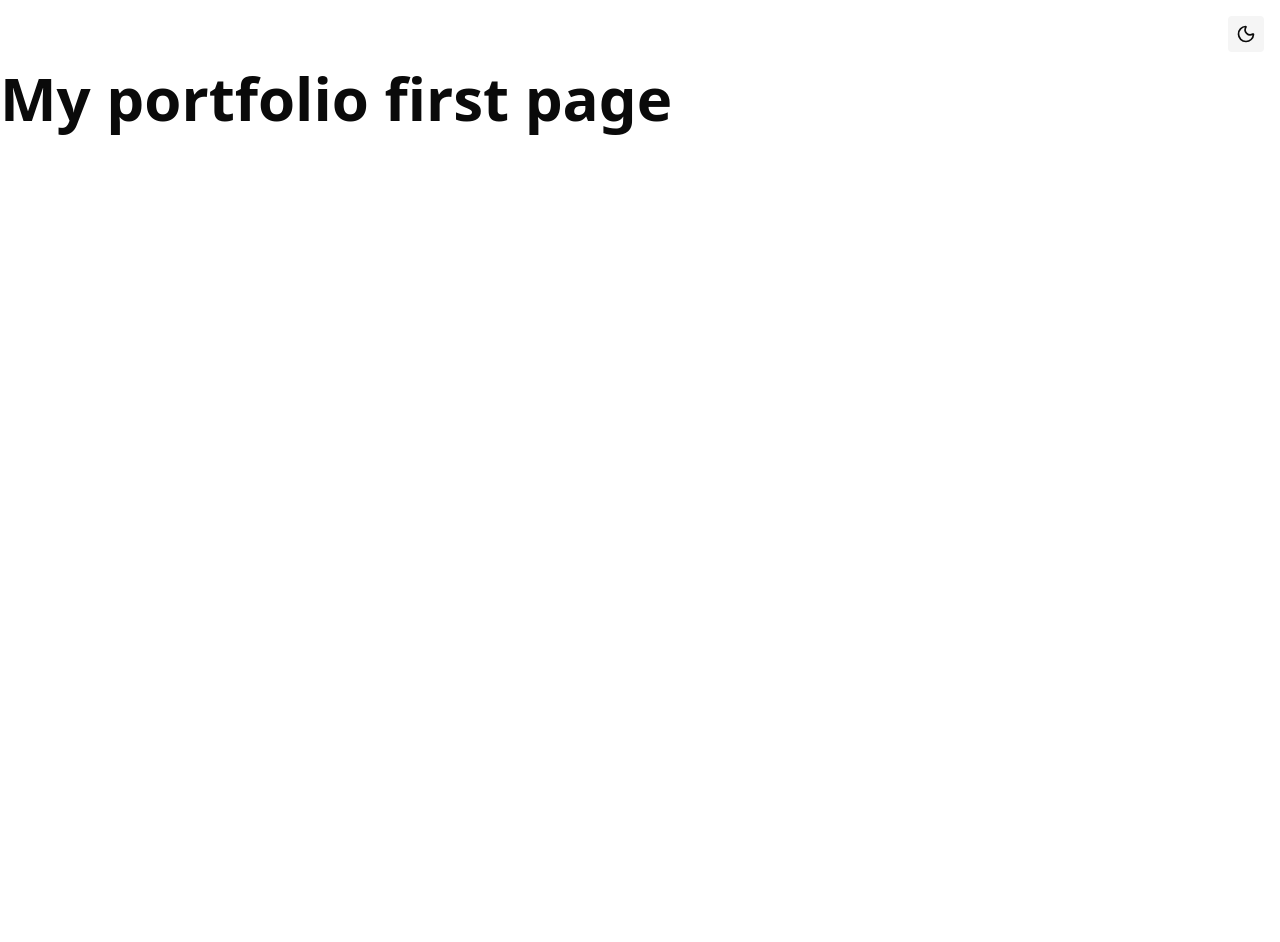
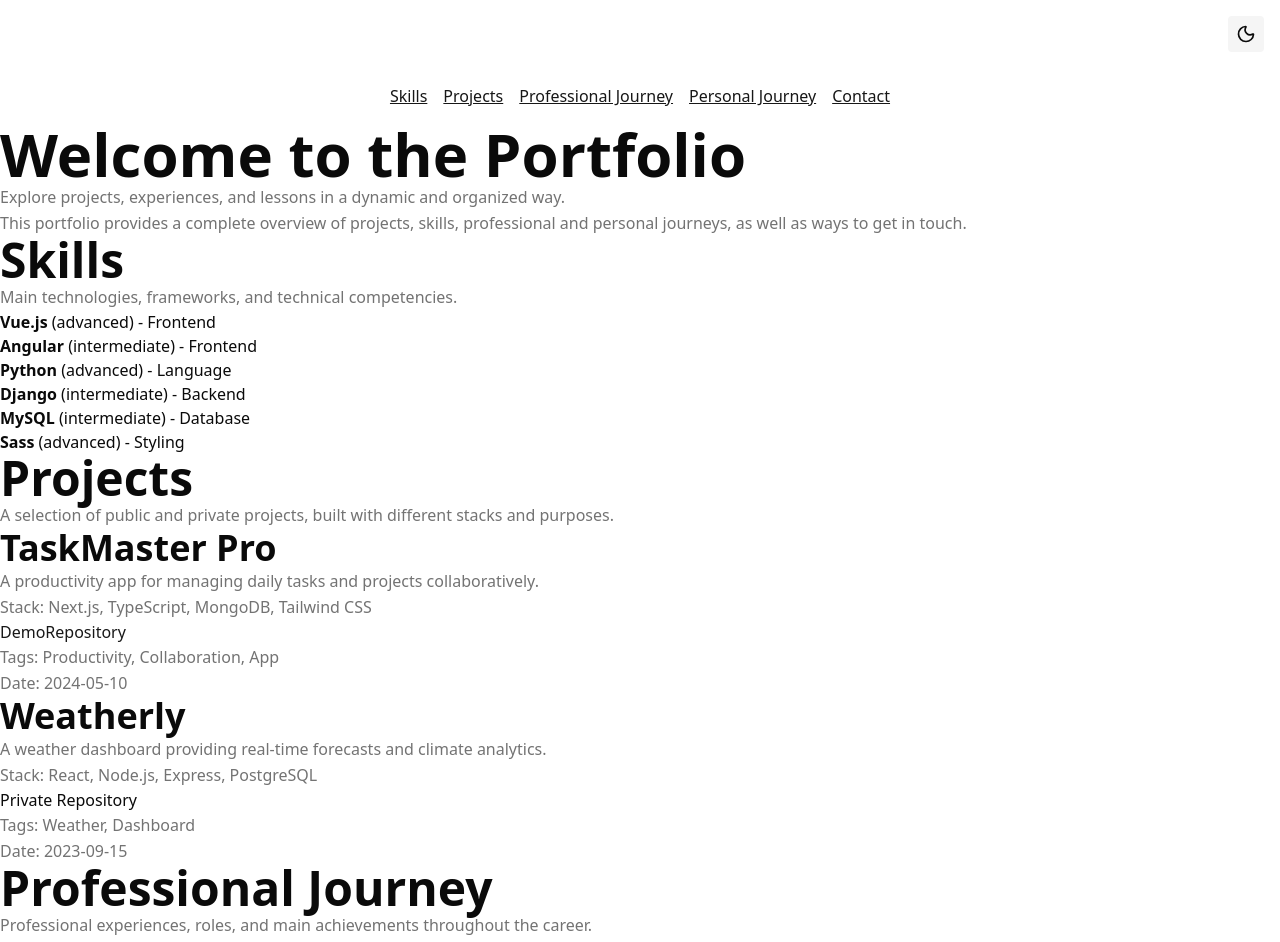
Before and after one commit to alisonbessa/my-portifolio, a Next.js app: page / in a window 1280 px wide. Shown: the top 942 px of the page. Before the commit the page ends 800 px from the top, so only its background shows below. Built offline with nearby package versions, Linux system fonts and the light colour scheme.

Commit message:
feat: implement main layout components and navigation for portfolio

```diff
--- /dev/null
+++ b/src/app/components/Footer.tsx
@@ -0,0 +1,25 @@
+import type { Social } from '../../../data/socials';
+
+type FooterProps = {
+  title: string;
+  subtitle: string;
+  socials: Social[];
+};
+
+export function Footer({ title, subtitle, socials }: FooterProps) {
+  return (
+    <footer>
+      <h2>{title}</h2>
+      <p>{subtitle}</p>
+      <ul>
+        {socials.map((social) => (
+          <li key={social.platform}>
+            <a href={social.url} target="_blank" rel="noopener noreferrer">
+              {social.icon ? <span>{social.icon}</span> : null} {social.platform}
+            </a>
+          </li>
+        ))}
+      </ul>
+    </footer>
+  );
+}
--- /dev/null
+++ b/src/app/components/Header.tsx
@@ -0,0 +1,23 @@
+const sections = [
+  { id: 'skills', label: 'Skills' },
+  { id: 'projects', label: 'Projects' },
+  { id: 'journey', label: 'Professional Journey' },
+  { id: 'personal-journey', label: 'Personal Journey' },
+  { id: 'contact', label: 'Contact' },
+];
+
+export function Header() {
+  return (
+    <nav style={{ display: 'flex', gap: '1rem', justifyContent: 'center', padding: '1rem' }}>
+      {sections.map((section) => (
+        <a
+          key={section.id}
+          href={`#${section.id}`}
+          style={{ textDecoration: 'underline', cursor: 'pointer' }}
+        >
+          {section.label}
+        </a>
+      ))}
+    </nav>
+  );
+}
--- /dev/null
+++ b/src/app/components/Hero.tsx
@@ -0,0 +1,15 @@
+type HeroProps = {
+  title: string;
+  subtitle: string;
+  description: string;
+};
+
+export function Hero({ title, subtitle, description }: HeroProps) {
+  return (
+    <section>
+      <h1>{title}</h1>
+      <p>{subtitle}</p>
+      <p>{description}</p>
+    </section>
+  );
+}
--- /dev/null
+++ b/src/app/components/Journey.tsx
@@ -0,0 +1,34 @@
+import type { JourneyEntry } from '../../../data/journey';
+
+type JourneyProps = {
+  title: string;
+  subtitle: string;
+  journey: JourneyEntry[];
+};
+
+export function Journey({ title, subtitle, journey }: JourneyProps) {
+  return (
+    <section>
+      <h2>{title}</h2>
+      <p>{subtitle}</p>
+      <ul>
+        {journey.map((entry) => (
+          <li key={entry.slug}>
+            <article>
+              <h3>
+                {entry.title} @ {entry.company}
+              </h3>
+              <p>{entry.period}</p>
+              <p>{entry.description}</p>
+              <ul>
+                {entry.highlights.map((h, i) => (
+                  <li key={i}>{h}</li>
+                ))}
+              </ul>
+            </article>
+          </li>
+        ))}
+      </ul>
+    </section>
+  );
+}
--- /dev/null
+++ b/src/app/components/PersonalJourney.tsx
@@ -0,0 +1,34 @@
+import type { PersonalEntry } from '../../../data/personalJourney';
+
+type PersonalJourneyProps = {
+  title: string;
+  subtitle: string;
+  personalJourney: PersonalEntry[];
+};
+
+export function PersonalJourney({ title, subtitle, personalJourney }: PersonalJourneyProps) {
+  return (
+    <section>
+      <h2>{title}</h2>
+      <p>{subtitle}</p>
+      <ul>
+        {personalJourney.map((entry) => (
+          <li key={entry.slug}>
+            <article>
+              <h3>{entry.title}</h3>
+              <p>{entry.date}</p>
+              {entry.image && <img src={entry.image} alt={entry.title} style={{ maxWidth: 200 }} />}
+              <p>{entry.description}</p>
+              <ul>
+                {entry.reflections.map((r, i) => (
+                  <li key={i}>{r}</li>
+                ))}
+              </ul>
+              <p>Tags: {entry.tags.join(', ')}</p>
+            </article>
+          </li>
+        ))}
+      </ul>
+    </section>
+  );
+}
--- /dev/null
+++ b/src/app/components/Projects.tsx
@@ -0,0 +1,40 @@
+import type { Project } from '../../../data/projects';
+
+type ProjectsProps = {
+  title: string;
+  subtitle: string;
+  projects: Project[];
+};
+
+export function Projects({ title, subtitle, projects }: ProjectsProps) {
+  return (
+    <section>
+      <h2>{title}</h2>
+      <p>{subtitle}</p>
+      <ul>
+        {projects.map((project) => (
+          <li key={project.slug}>
+            <article>
+              <h3>{project.title}</h3>
+              <p>{project.description}</p>
+              <p>Stack: {project.stack.join(', ')}</p>
+              {project.demoUrl && (
+                <a href={project.demoUrl} target="_blank" rel="noopener noreferrer">
+                  Demo
+                </a>
+              )}
+              {project.repoUrl && !project.repoPrivate && (
+                <a href={project.repoUrl} target="_blank" rel="noopener noreferrer">
+                  Repository
+                </a>
+              )}
+              {project.repoPrivate && <span>Private Repository</span>}
+              {project.tags && <p>Tags: {project.tags.join(', ')}</p>}
+              <p>Date: {project.date}</p>
+            </article>
+          </li>
+        ))}
+      </ul>
+    </section>
+  );
+}
--- /dev/null
+++ b/src/app/components/Skills.tsx
@@ -0,0 +1,25 @@
+import type { Skill } from '../../../data/skills';
+
+type SkillsProps = {
+  title: string;
+  subtitle: string;
+  skills: Skill[];
+};
+
+export function Skills({ title, subtitle, skills }: SkillsProps) {
+  return (
+    <section>
+      <h2>{title}</h2>
+      <p>{subtitle}</p>
+      <ul>
+        {skills.map((skill) => (
+          <li key={skill.name}>
+            <strong>{skill.name}</strong>
+            {skill.level && ` (${skill.level})`}
+            {skill.category && ` - ${skill.category}`}
+          </li>
+        ))}
+      </ul>
+    </section>
+  );
+}
--- a/src/app/globals.css
+++ b/src/app/globals.css
@@ -1,5 +1,5 @@
-@import "tailwindcss";
-@import "tw-animate-css";
+@import 'tailwindcss';
+@import 'tw-animate-css';
 
 @custom-variant dark (&:is(.dark *));
 
@@ -166,7 +166,7 @@
 
   html {
     scroll-behavior: smooth;
-    font-feature-settings: "cv02", "cv03", "cv04", "cv11";
+    font-feature-settings: 'cv02', 'cv03', 'cv04', 'cv11';
     font-variation-settings: normal;
     tab-size: 4;
   }
--- a/src/app/page.tsx
+++ b/src/app/page.tsx
@@ -1,3 +1,46 @@
+import { Hero } from './components/Hero';
+import { Skills } from './components/Skills';
+import { Projects } from './components/Projects';
+import { Journey } from './components/Journey';
+import { PersonalJourney } from './components/PersonalJourney';
+import { Footer } from './components/Footer';
+import { Header } from './components/Header';
+
+import { homeTitle, homeSubtitle, homeDescription } from '../../data/home';
+import { skills, skillsTitle, skillsSubtitle } from '../../data/skills';
+import { projects, projectsTitle, projectsSubtitle } from '../../data/projects';
+import { journey, journeyTitle, journeySubtitle } from '../../data/journey';
+import { socials, socialsTitle, socialsSubtitle } from '../../data/socials';
+import {
+  personalJourney,
+  personalJourneyTitle,
+  personalJourneySubtitle,
+} from '../../data/personalJourney';
+
 export default function Home() {
-  return <h1>My portfolio first page</h1>;
+  return (
+    <main>
+      <Header />
+      <Hero title={homeTitle} subtitle={homeSubtitle} description={homeDescription} />
+      <section id="skills">
+        <Skills title={skillsTitle} subtitle={skillsSubtitle} skills={skills} />
+      </section>
+      <section id="projects">
+        <Projects title={projectsTitle} subtitle={projectsSubtitle} projects={projects} />
+      </section>
+      <section id="journey">
+        <Journey title={journeyTitle} subtitle={journeySubtitle} journey={journey} />
+      </section>
+      <section id="personal-journey">
+        <PersonalJourney
+          title={personalJourneyTitle}
+          subtitle={personalJourneySubtitle}
+          personalJourney={personalJourney}
+        />
+      </section>
+      <section id="contact">
+        <Footer title={socialsTitle} subtitle={socialsSubtitle} socials={socials} />
+      </section>
+    </main>
+  );
 }
```
Also changed, not shown: 1 other file (tests, documents, lock files or other folders).
